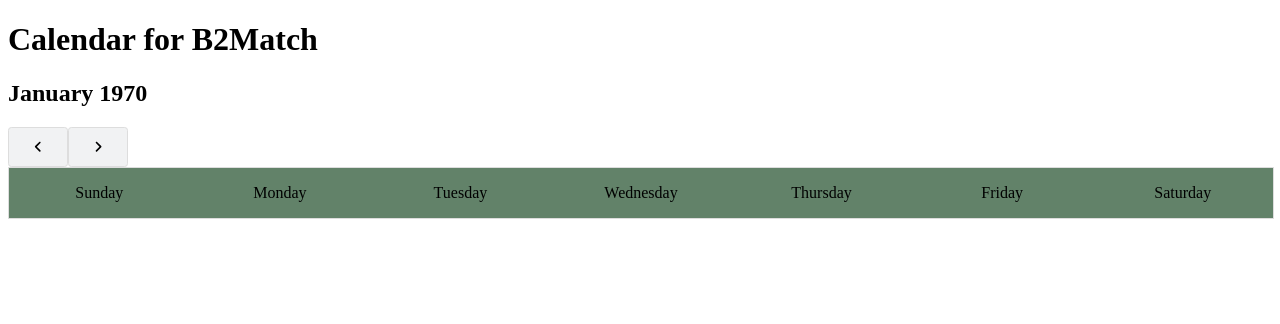
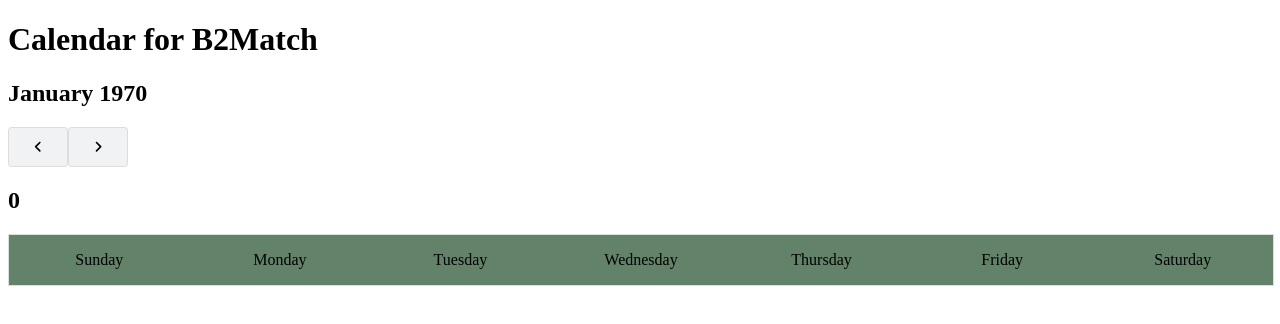
Before and after one commit to roberth6060/react-calender-app, a React (Create React App) app: page / in a window 1280 px wide. Shown: the top 324 px of the page. Built offline with nearby package versions, Linux system fonts and the light colour scheme.

Commit message:
setup redux store and calendarSlice

```diff
--- a/src/App.tsx
+++ b/src/App.tsx
@@ -1,5 +1,5 @@
 
-import Calendar from "./components/Calender/Calender";
+import Calendar from "./components/Calendar/Calendar";
 
 export default function App() {
 
--- a/src/components/Calender/Calender.tsx
+++ b/src/components/Calendar/Calendar.tsx
@@ -1,9 +1,9 @@
 import CalendarGridHeader from "../CalendarGridHeader/CalendarGridHeader";
 import CalendarHeader from "../CalendarHeader/CalendarHeader";
-
 import { CalendarContainer } from "./style/Calender-style";
 
 const Calendar = ()=> {
+
   return (
     <>
       <h1>Calendar for B2Match</h1>
--- a/src/components/CalendarHeader/CalendarHeader.tsx
+++ b/src/components/CalendarHeader/CalendarHeader.tsx
@@ -3,30 +3,29 @@ import { FontAwesomeIcon } from "@fortawesome/react-fontawesome";
 import { faAngleLeft, faAngleRight } from "@fortawesome/free-solid-svg-icons";
 import { ArrowButton } from "./style/CalendarHeader-style";
 import moment from "moment";
+import { useAppDispatch, useAppSelector } from "../../store/hooks";
+import { decrement, increment } from "../../store/features/CalendarSlice";
+
+
 
 const CalendarHeader = ()=>{
+  const dispatch = useAppDispatch();
+  const curMonth = useAppSelector((state)=> state.calendar.curMonth)
   // Variables:
   const  year = moment(0).format("YYYY")
   const monthAndYear = moment(0).format("MMMM") + " " + year;
 
-  const [curMonth, setCurMonth] = useState(0);
-  /**
-   * Function - handle upating month on click
-   */
-  const handleLeftArrow = ()=> {
-    setCurMonth(curMonth - 1)
-    }
-   const handleRigthArrow = ()=> {
-    setCurMonth(curMonth + 1)
-    }
+  // const [curMonth, setCurMonth] = useState(0);
 
     return (
     <>
       <h2>{monthAndYear}</h2>
-      <ArrowButton onClick={handleLeftArrow} type="submit">
+      <ArrowButton onClick={()=>dispatch(decrement())} type="submit">
       <FontAwesomeIcon icon={faAngleLeft} />
       </ArrowButton>
-      <ArrowButton onClick={handleRigthArrow}  type="submit"> <FontAwesomeIcon icon={faAngleRight} /></ArrowButton>
+      <ArrowButton onClick={()=>dispatch(increment())}  type="submit"> <FontAwesomeIcon icon={faAngleRight} /></ArrowButton>
+
+      <h2>{curMonth}</h2>
     </>)
 }
 export default CalendarHeader;
--- /dev/null
+++ b/src/store/features/CalendarSlice.ts
@@ -0,0 +1,45 @@
+import { createSlice } from "@reduxjs/toolkit";
+import type { PayloadAction } from "@reduxjs/toolkit";
+import type { RootState } from "../store";
+
+// Define a type for the slice state
+export interface CalendarState {
+  curMonth: number;
+  curYear: number;
+}
+
+const year = new Date().getFullYear;
+
+// Define the initial state using that type
+const initialState: CalendarState = {
+  curMonth: 0,
+  curYear: 0,
+};
+
+export const calendarSlice = createSlice({
+  name: "month",
+  // `createSlice` will infer the state type from the `initialState` argument
+  initialState,
+  //acctions that can mutate state
+  reducers: {
+    increment: (state) => {
+      state.curMonth += 1;
+    },
+    decrement: (state) => {
+      state.curMonth -= 1;
+    },
+
+    // Use the PayloadAction type to declare the contents of `action.payload`
+    incrementByAmount: (state, action: PayloadAction<number>) => {
+      state.curMonth = action.payload;
+    },
+  },
+});
+
+export const { increment, decrement, incrementByAmount } =
+  calendarSlice.actions;
+
+// Other code such as selectors can use the imported `RootState` type
+export const selectCount = (state: RootState) => state.calendar;
+
+export default calendarSlice.reducer;
--- /dev/null
+++ b/src/store/hooks.ts
@@ -0,0 +1,7 @@
+import { useDispatch, useSelector } from "react-redux";
+import type { TypedUseSelectorHook } from "react-redux";
+import type { RootState, AppDispatch } from "./store";
+
+// Use throughout your app instead of plain `useDispatch` and `useSelector`
+export const useAppDispatch: () => AppDispatch = useDispatch;
+export const useAppSelector: TypedUseSelectorHook<RootState> = useSelector;
--- a/src/store/store.ts
+++ b/src/store/store.ts
@@ -1,11 +1,9 @@
 import { configureStore } from "@reduxjs/toolkit";
-// ...
+import { calendarSlice } from "./features/CalendarSlice";
 
 export const store = configureStore({
   reducer: {
-    // posts: postsReducer,
-    // comments: commentsReducer,
-    // users: usersReducer,
+    calendar: calendarSlice.reducer,
   },
 });
 
```
Also changed, not shown: src/components/Calendar/style/Calender-style.tsx (renamed from src/components/Calender/style/Calender-style.tsx), src/index.tsx (line endings or trailing spaces), 1 other file (tests, documents, lock files or other folders).
